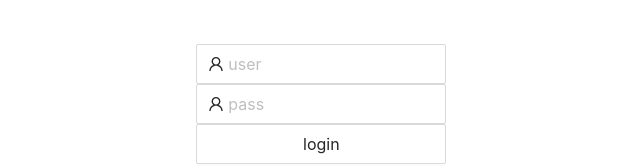
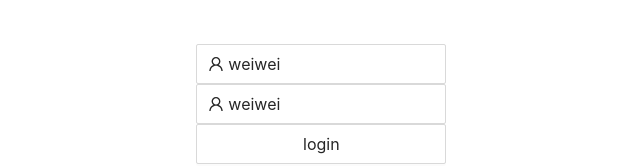
Before and after one commit to Ten-2020/repo, a React (Create React App) app in the folder react/new-react/: page / in a window 1280 px wide. Shown: the top 167 px of the page, without its empty margins (337-977 px from the left). Built offline with nearby package versions, Linux system fonts and the light colour scheme.

Commit message:
no message

```diff
--- a/react/new-react/craco.config.js
+++ b/react/new-react/craco.config.js
@@ -1,3 +1,4 @@
+const path = require('path')
 const CracoLessPlugin = require('craco-less');
 // 这里就相当于webpack.config.js,用craco来代替webpack
 module.exports = {
@@ -22,4 +23,10 @@ module.exports = {
       },
     },
   ],
+  resolve: {
+    extensions: ['.js', '.jsx', '.json'], // 表示这几个文件的后缀名,可以省略.
+    alias: {
+      '@': path.join(__dirname, './src') // 这样,@就表示项目根目录中src的这一层路径
+    }
+  },
 };
--- a/react/new-react/mock/api/login.js
+++ b/react/new-react/mock/api/login.js
@@ -3,7 +3,7 @@ module.exports = {
   'POST /api/login': (req, res) => {
     const { password, username } = req.body
     let userItem = users[username]
-    console.log('用户', users, userItem, password, username)
+    // console.log('用户', users, userItem, password, username)
     if (userItem) {
       if (userItem.password === password) {
         return res.json({
--- a/react/new-react/package.json
+++ b/react/new-react/package.json
@@ -56,6 +56,7 @@
     "react-app-polyfill": "^1.0.6",
     "react-dev-utils": "^10.2.1",
     "react-dom": "^16.13.1",
+    "react-router": "^5.2.0",
     "react-router-dom": "^5.2.0",
     "react-script": "^2.0.5",
     "react-scripts": "^3.4.3",
--- a/react/new-react/src/App.js
+++ b/react/new-react/src/App.js
@@ -1,10 +1,46 @@
-import React from 'react';
+import React, { Component, Provider } from 'react'
 import './App.less';
-import Login from './views/login/login'
-export default function App () {
-  return (
-    // <div> 这是首页</div>
-    <Login></Login>
-  )
+// import { BrowserRouter as Router, Route, Link } from "react-router-dom";
+import { Router, Route} from "react-router-dom";
+import router from "src/libs/router"
+import history from './libs/history';
+
+export default class App extends Component {
+  render () {
+    return (
+      <Router history={history}>
+        {/* <nav className="nav">
+          <ul>
+            <li>
+              <Link to="/">登陆</Link>
+            </li>
+            <li>
+              <Link to="/main">首页</Link>
+            </li>
+          </ul>
+        </nav> */}
+        {
+          router.map((router, index) => {
+            if (router.exact) {
+              return <Route exact key={index} path={router.path}
+                render={
+                  props => (
+                    <router.component {...props} routes={router.routes} />
+                  )
+                }
+              />
+            } else {
+              return <Route key={index} path={router.path}
+                render={
+                  props => (
+                    <router.component {...props} routes={router.routes} />
+                  )
+                }
+              />
+            }
+          })
+        }
+      </Router>
+    )
+  }
 }
-// 反正每次进来都要登陆,那我就直接给登陆页面给它.
--- a/react/new-react/src/index.js
+++ b/react/new-react/src/index.js
@@ -6,9 +6,7 @@ import * as serviceWorker from './serviceWorker';
 // import 'antd/dist/antd.css'
 
 ReactDOM.render(
-  // <React.StrictMode> // 这个不注释掉就会出现提示
     <App />
-  // </React.StrictMode>
   ,document.getElementById('root')
-);
+)
 serviceWorker.unregister();
--- /dev/null
+++ b/react/new-react/src/libs/history.js
@@ -0,0 +1,3 @@
+// import createHistory from 'history/createBrowserHistory';
+const createHistory = require("history").createBrowserHistory
+export default createHistory();
--- /dev/null
+++ b/react/new-react/src/libs/router.js
@@ -0,0 +1,30 @@
+import login from 'src/views/login/login'
+import main from 'src/views/main/main.jsx'
+
+import sirloin from 'src/views/component/beef/sirloin/sirloin.jsx'
+import steak from 'src/views/component/beef/steak/steak.jsx'
+
+const routes = [
+  {
+    path: "/",
+    component: login,
+    exact: true
+  },
+  {
+    path: "/main",
+    component: main,
+    routes: [
+      {
+        path: "/main/steak",
+        component: steak
+      },
+      {
+        path: "/main/sirloin",
+        component: sirloin
+      }
+    ]
+  },
+
+]
+
+export default routes
--- a/react/new-react/src/views/login/login.jsx
+++ b/react/new-react/src/views/login/login.jsx
@@ -3,6 +3,7 @@ import { Input, Button, Row, Col, message } from 'antd';
 import { UserOutlined } from '@ant-design/icons';
 import './login.less';
 import { login } from 'src/api/login'
+import history from 'src/libs/history';
 
 export default class Login extends Component {
   constructor(props) {
@@ -15,7 +16,7 @@ export default class Login extends Component {
       password: this.refs.pass.state.value,
     }
     login(prarms).then((res) => {
-      console.log('登陆', res)
+      history.push('/main/steak')
     }).catch(function (error) {
       message.info('This is a error username or password');
     })
@@ -29,9 +30,9 @@ export default class Login extends Component {
               <br />
               <br />
               <div>
-                <Input ref='user' size="large" placeholder="user" prefix={<UserOutlined />} />
+                <Input defaultValue="weiwei" ref='user' size="large" placeholder="user" prefix={<UserOutlined />} />
                 <br />
-                <Input ref='pass' size="large" placeholder="pass" prefix={<UserOutlined />} />
+                <Input defaultValue="weiwei" ref='pass' size="large" placeholder="pass" prefix={<UserOutlined />} />
                 <br />
                 <Button size="large" type="default" block onClick={this.handleSubmit}>login</Button>
               </div>
```
Also changed, not shown: react/new-react/src/views/main/main.jsx (+18 -5 lines), 1 other file (tests, documents, lock files or other folders).
